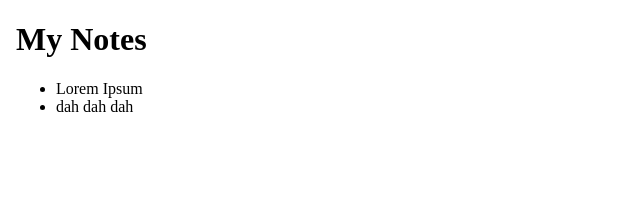
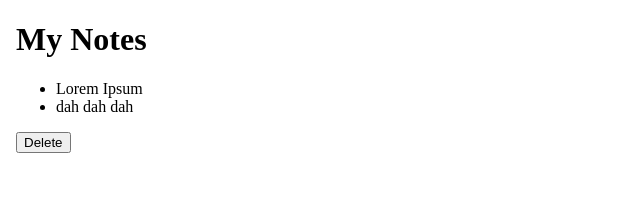
Before and after one commit to Letapata23/NotesApp, an Angular app: page /note/1 in a window 1280 px wide. Shown: the top 222 px of the page, without its empty margins (0-640 px from the left). Built offline with nearby package versions, Linux system fonts and the light colour scheme.

Commit message:
delete note functionality created

```diff
--- a/src/app/show-note/show-note.component.ts
+++ b/src/app/show-note/show-note.component.ts
@@ -14,6 +14,7 @@ import { Note } from '../notes';
             <li>{{note.text}}</li>
         </ul>
     </div>
+    <button (click) = "deleteNote()">Delete</button>
   `,
   styleUrl: './show-note.component.css'
 })
@@ -22,12 +23,24 @@ export class ShowNoteComponent {
   notes:Note[]
   id:number
   note:Note
+  router:Router
 
   constructor(){
     this.activeRoute = inject(ActivatedRoute)
     this.notes = notes
     this.id = Number(this.activeRoute.snapshot.paramMap.get('id'))
     this.note = notes.find((note) => note.id === this.id)!
+    this.router = inject(Router)
+  }
+
+  deleteNote(){
+    var id = this.notes.indexOf(this.note,0)
+
+    if(id != -1){
+      notes.splice(id,1)
+      this.router.navigateByUrl('')
+    }
+
   }
 
 }
```
